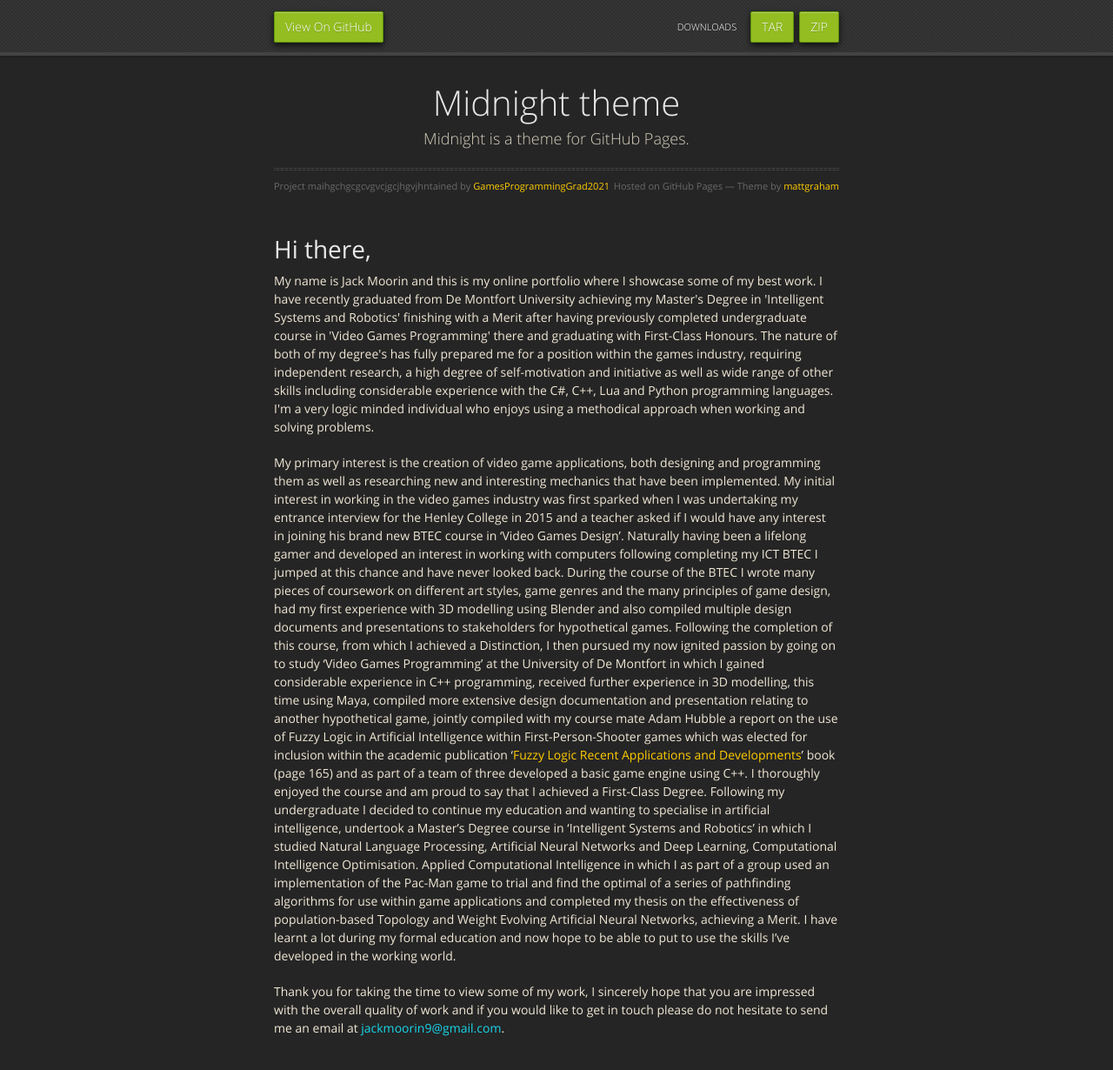
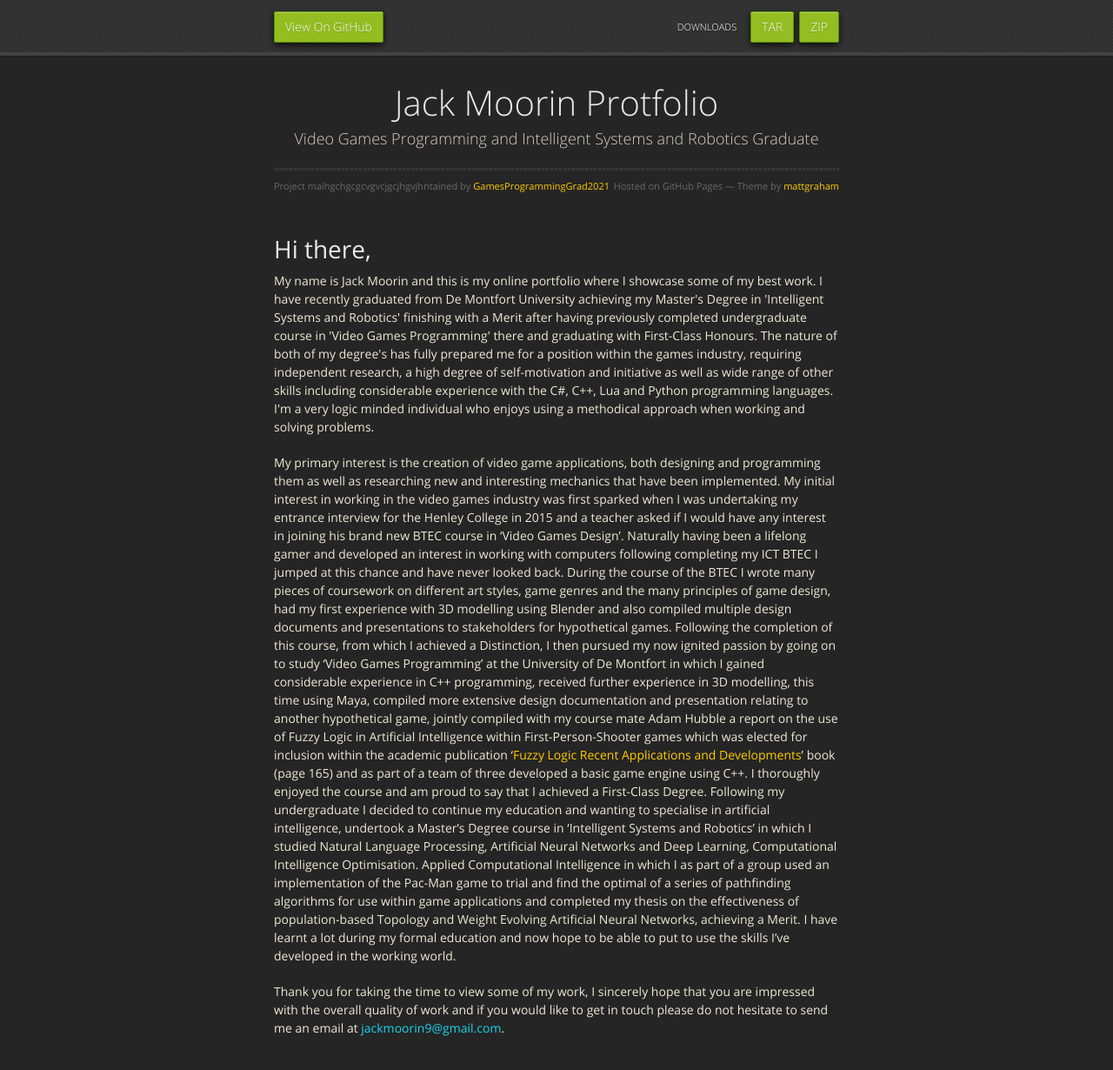
Before and after one commit to GamesProgrammingGrad2021/GamesProgrammingGrad2021.github.io, a Jekyll site: the page built from index.md, in a window 1280 px wide and 1302 px high. Shown: the top 1230 px of the window at 87% size. Built offline with Jekyll 4.4.1, drawn with Linux system fonts in a browser that asks for light colours; nearby versions of some CDN libraries; our own code applies the rules of GitHub Pages for plain Markdown files.

Commit message:
Update _config.yml

```diff
--- a/_config.yml
+++ b/_config.yml
@@ -1,5 +1,5 @@
-title: Midnight theme
-description: Midnight is a theme for GitHub Pages.
+title: Jack Moorin Protfolio
+description: Video Games Programming and Intelligent Systems and Robotics Graduate
 show_downloads: true
 google_analytics:
 theme:
```
